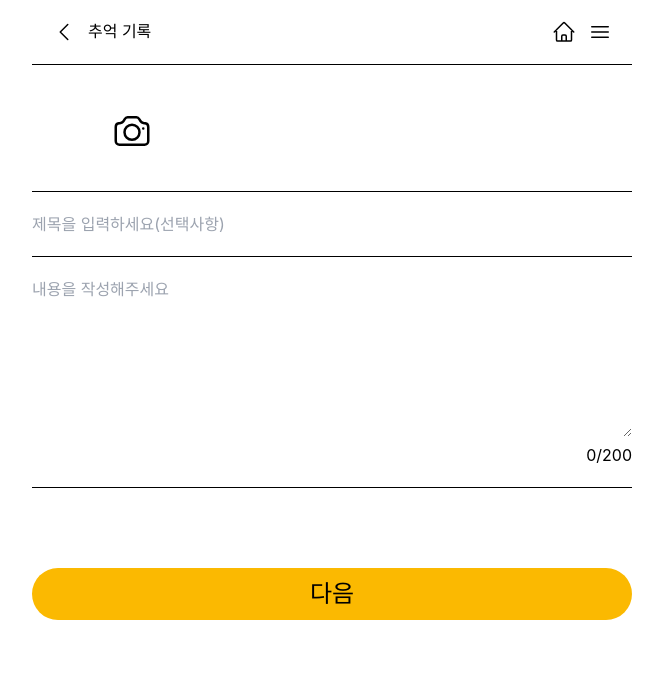
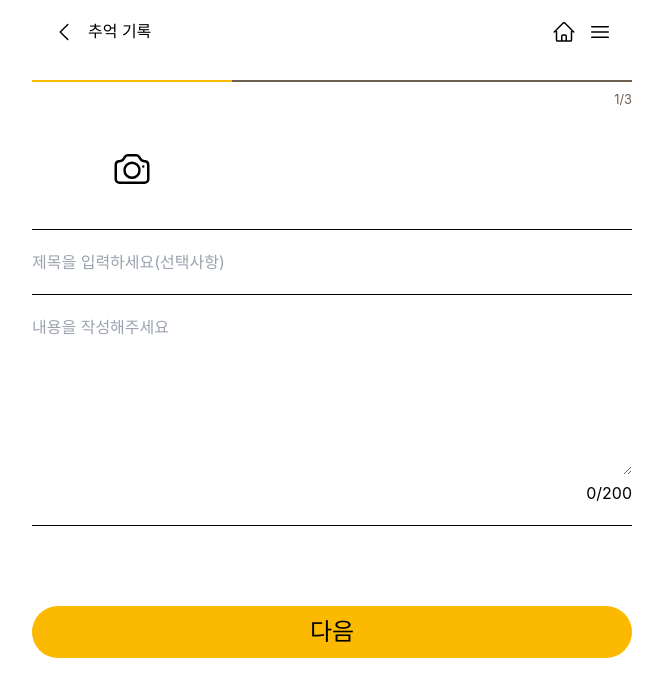
Before and after one commit to 2kujo/MemoryBox_FE, a React (Vite) app: page /make-memory in a window 1280 px wide. Shown: the top 696 px of the page, without its empty margins (308-971 px from the left). Built offline with nearby package versions, Linux system fonts and the light colour scheme; a web font is replaced by a local one.

Commit message:
no message

```diff
--- a/src/pages/MakeMemory.jsx
+++ b/src/pages/MakeMemory.jsx
@@ -2,6 +2,7 @@ import Navbar from "@/components/common/Navbar";
 import React, { useState, useRef } from "react";
 import { CameraIcon } from "@heroicons/react/24/outline";
 import LongBtn from "@/components/common/LongBtn";
+import Step from "@/components/common/Step";
 
 export default function MakeMemory() {
   //   const [memoryTitle, setMemoryTitle] = useState("");
@@ -15,6 +16,8 @@ export default function MakeMemory() {
 
   const [showImages, setShowImages] = useState([]);
   const [step, setStep] = useState(0);
+  const totalStep = 3;
+
   const elementRef = useRef(null);
 
   function nextStep() {
@@ -58,9 +61,10 @@ export default function MakeMemory() {
     return (
       <div className="w-full h-full">
         <Navbar pageTitle={"추억 기록"} />
-        <hr className="hr-nav" />
-
-        <div className="mt-4 w-full h-full flex-col justify-between ">
+        <div className="mt-4 w-full h-full flex-col">
+          <div className="grow-0">
+            <Step totalStep={totalStep} currStep={step} />
+          </div>
           <div className="wrap">
             <div className="scroll-wrap">
               {showImages.map((image, id) => (
@@ -134,7 +138,10 @@ export default function MakeMemory() {
     return (
       <div className="w-full h-full">
         <Navbar />
-        <div className="mt-4 flex w-full h-full flex-col justify-between">
+        <div className="mt-4 flex w-full h-full flex-col">
+          <div className="grow-0 mb-4">
+            <Step totalStep={totalStep} currStep={step} />
+          </div>
           <div>
             <div className="mb-1 text-xl font-text">얼마를 넣을까요?</div>
             <div className="w-full">
@@ -153,13 +160,14 @@ export default function MakeMemory() {
         </div>
       </div>
     );
-  }else if(step == 2){
+  } else if (step == 2) {
     return (
       <div className="w-full h-full">
         <Navbar pageTitle={"추억 기록"} />
-        <hr className="hr-nav" />
-
-        <div className="mt-4 w-full h-full flex-col justify-between ">
+        <div className="mt-4 w-full h-full flex-col">
+          <div className="grow-0 mb-4">
+            <Step totalStep={totalStep} currStep={step} />
+          </div>
           <div className="wrap">
             <div className="scroll-wrap">
               {showImages.map((image, id) => (
@@ -171,12 +179,9 @@ export default function MakeMemory() {
                   />
                 </div>
               ))}
-
             </div>
           </div>
-
           <hr className="hr1" />
-
           <div className="memory-title-box">
             <input
               className="mt-5 w-full "
```
Lines whose indentation alone changed are shown as unchanged.
